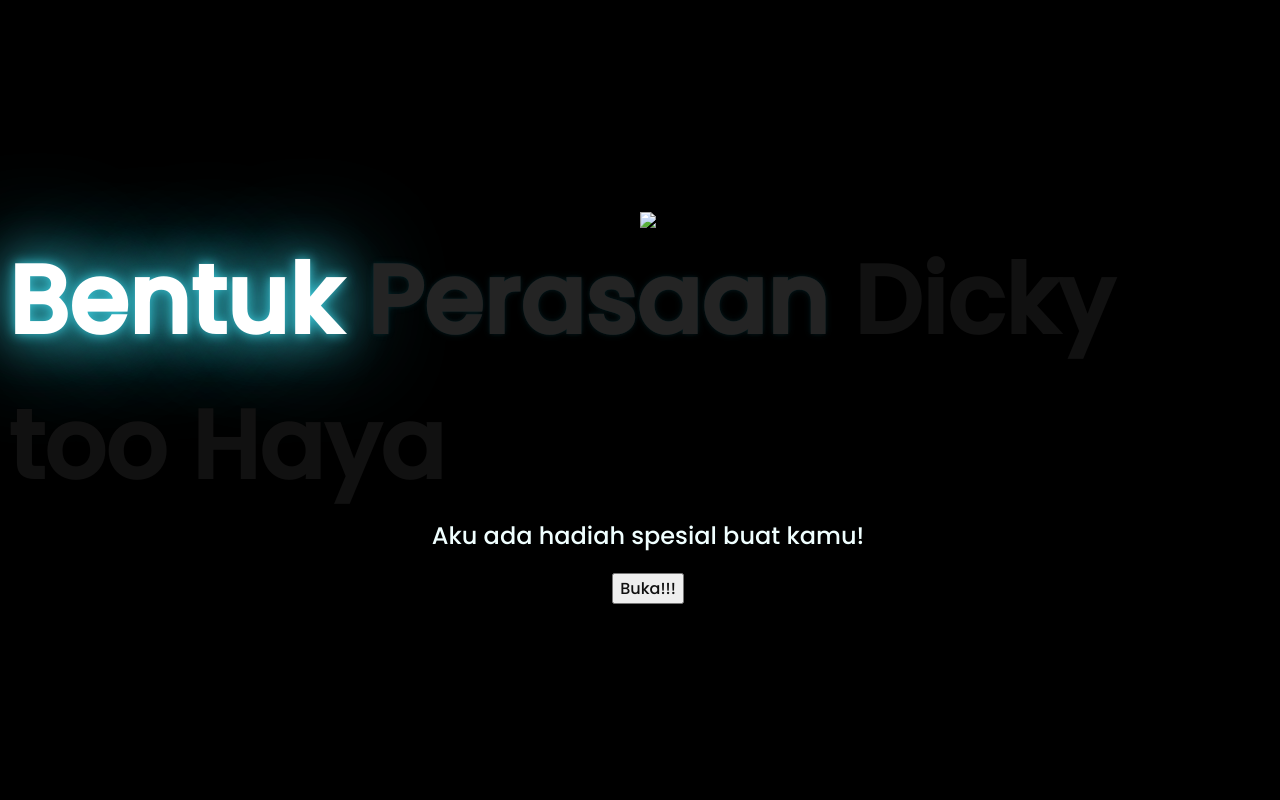
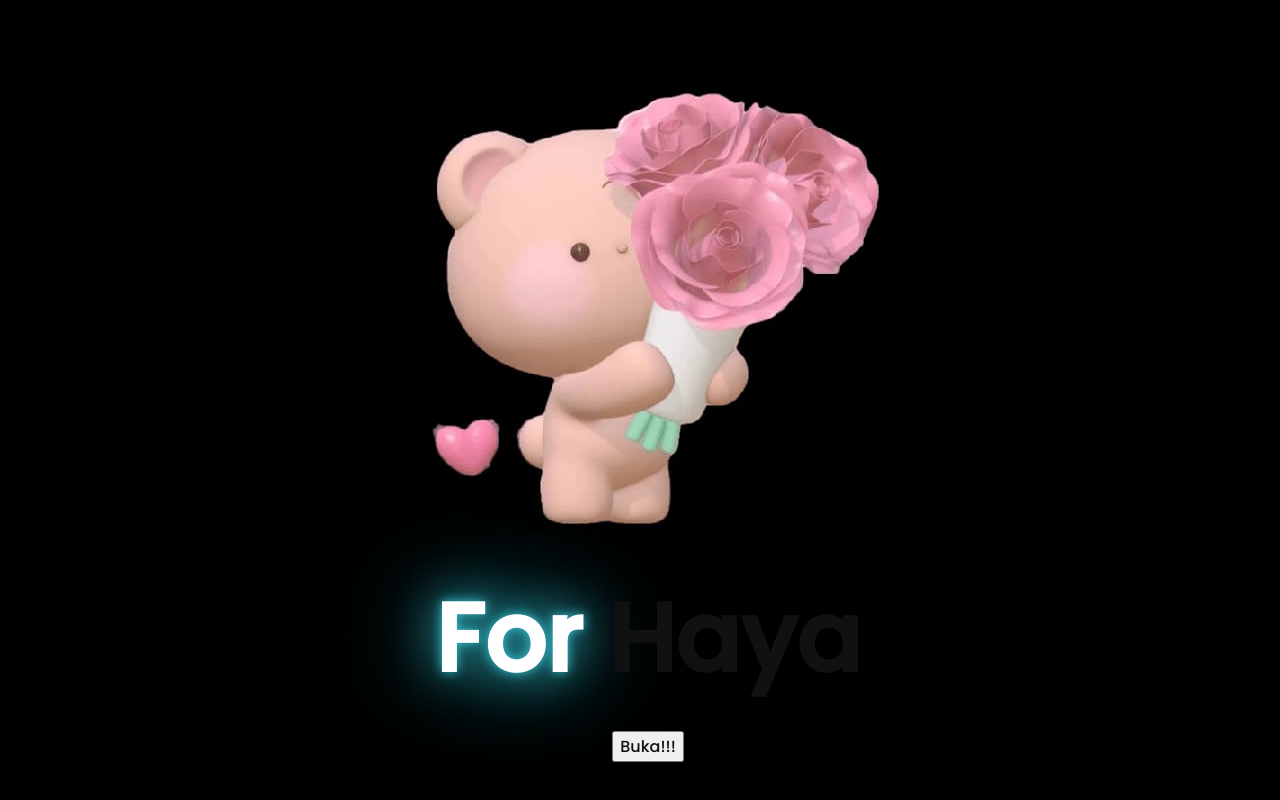
Before and after one commit to secret404com/heath3.github.io, a plain HTML site: page index.html in a window 1280 px wide. Drawn offline with Linux system fonts and the light colour scheme.

Commit message:
Add files via upload

```diff
--- a/index.html
+++ b/index.html
@@ -5,21 +5,21 @@
     <meta http-equiv="X-UA-Compatible" content="IE=edge" />
     <meta name="viewport" content="width=device-width, initial-scale=1.0" />
     <link rel="stylesheet" href="css/style.css" />
-    <img src="img/credits to moodydarkroom on instagram.jpeg" />
+    <img src="img/ec08708b-f458-4053-b27e-33f19010ecb2.jpeg" />
     <link rel="icon" href="img/flowers.png" type="image/x-icon" />
     <title>Flowers</title>
   </head>
   <body>
     <div class="greetings">
       <!-- silahkan menambah kata sesuai keinginan dengan <span>text...</span -->
-      <span>Bentuk</span>
-      <span>Perasaan</span>
-      <span>Dicky too</span>
+      <span>For</span>
+      <span></span>
+      <span></span>
       <span>Haya</span>
     </div>
 
     <div class="description">
-      <span>Aku ada hadiah spesial buat kamu!</span>
+      <span></span>
     </div>
     <div class="button">
       <button>
```
